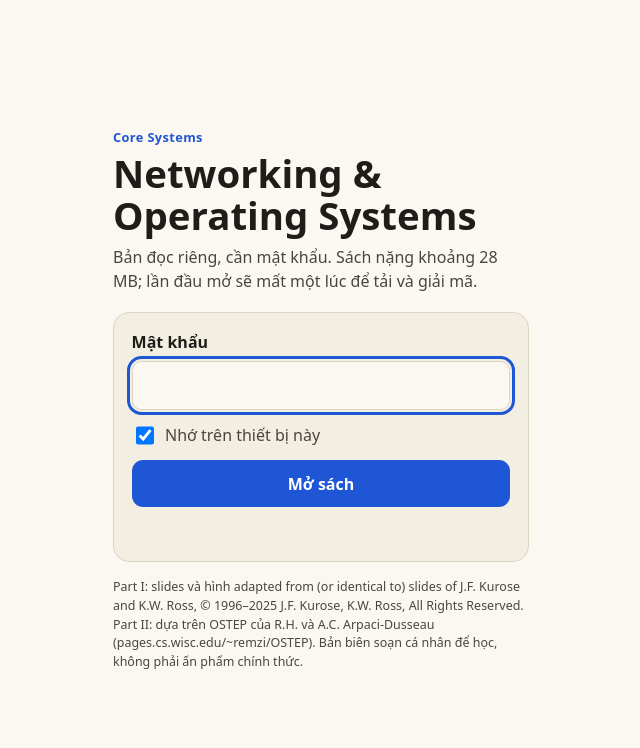
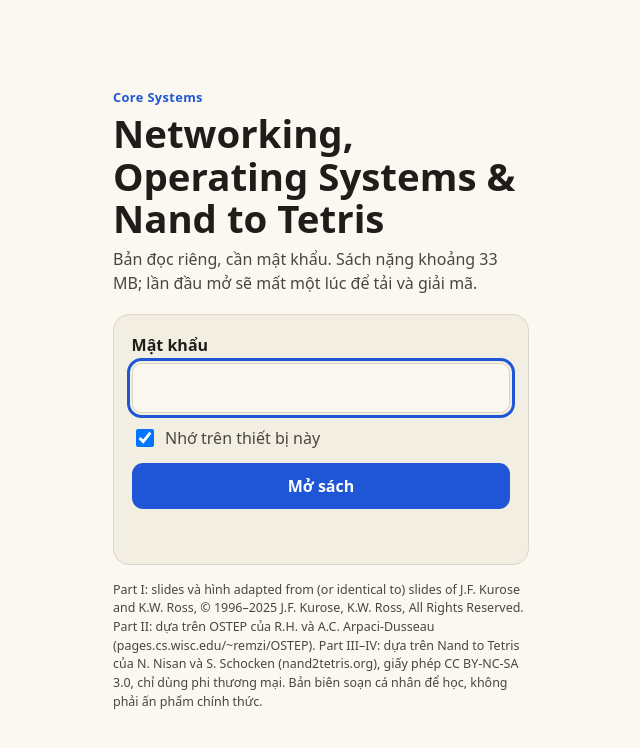
Before and after one commit to hoangduong92/core-systems-book, a plain HTML site: page index.html in a window 1280 px wide. Shown: the whole page, without its empty margins (319-959 px from the left). Drawn offline with Linux system fonts and the light colour scheme.

Commit message:
Add Parts III-IV: Nand to Tetris (14 chapters); update README

```diff
--- a/index.html
+++ b/index.html
@@ -5,7 +5,7 @@
 <meta name="viewport" content="width=device-width, initial-scale=1, viewport-fit=cover">
 <meta name="color-scheme" content="light dark">
 <meta name="robots" content="noindex,nofollow">
-<title>Core Systems — Networking &amp; OS</title>
+<title>Core Systems — Networking, OS &amp; Nand to Tetris</title>
 <style>
 :root{--paper:#fbf8f1;--ink:#1f1d1a;--ink2:#4a463f;--rule:#ddd5c4;--accent:#1f56d6;--on:#fff;--card:#f3eee2;--err:#b3261e}
 @media (prefers-color-scheme:dark){:root{--paper:#16181c;--ink:#e8e6e1;--ink2:#b4b0a6;--rule:#33373f;--accent:#7aa2ff;--on:#0d1526;--card:#1e2127;--err:#ff9b93}}
@@ -34,8 +34,8 @@ noscript{color:var(--err)}
 <body>
 <main>
   <div class="kick">Core Systems</div>
-  <h1>Networking &amp; Operating Systems</h1>
-  <p>Bản đọc riêng, cần mật khẩu. Sách nặng khoảng 28 MB; lần đầu mở sẽ mất một lúc để tải và giải mã.</p>
+  <h1>Networking, Operating Systems &amp; Nand to Tetris</h1>
+  <p>Bản đọc riêng, cần mật khẩu. Sách nặng khoảng 33 MB; lần đầu mở sẽ mất một lúc để tải và giải mã.</p>
   <form id="f" autocomplete="on">
     <label for="pw">Mật khẩu</label>
     <input id="pw" type="password" autocomplete="current-password" autofocus required>
@@ -45,7 +45,7 @@ noscript{color:var(--err)}
     <div class="bar" id="bar"><i id="fill"></i></div>
   </form>
   <noscript><p>Trang này cần JavaScript để giải mã sách.</p></noscript>
-  <small>Part I: slides và hình adapted from (or identical to) slides of J.F. Kurose and K.W. Ross, © 1996–2025 J.F. Kurose, K.W. Ross, All Rights Reserved. Part II: dựa trên OSTEP của R.H. và A.C. Arpaci-Dusseau (pages.cs.wisc.edu/~remzi/OSTEP). Bản biên soạn cá nhân để học, không phải ấn phẩm chính thức.</small>
+  <small>Part I: slides và hình adapted from (or identical to) slides of J.F. Kurose and K.W. Ross, © 1996–2025 J.F. Kurose, K.W. Ross, All Rights Reserved. Part II: dựa trên OSTEP của R.H. và A.C. Arpaci-Dusseau (pages.cs.wisc.edu/~remzi/OSTEP). Part III–IV: dựa trên Nand to Tetris của N. Nisan và S. Schocken (nand2tetris.org), giấy phép CC BY-NC-SA 3.0, chỉ dùng phi thương mại. Bản biên soạn cá nhân để học, không phải ấn phẩm chính thức.</small>
 </main>
 <script>
 (function(){
```
Also changed, not shown: 2 other files.
